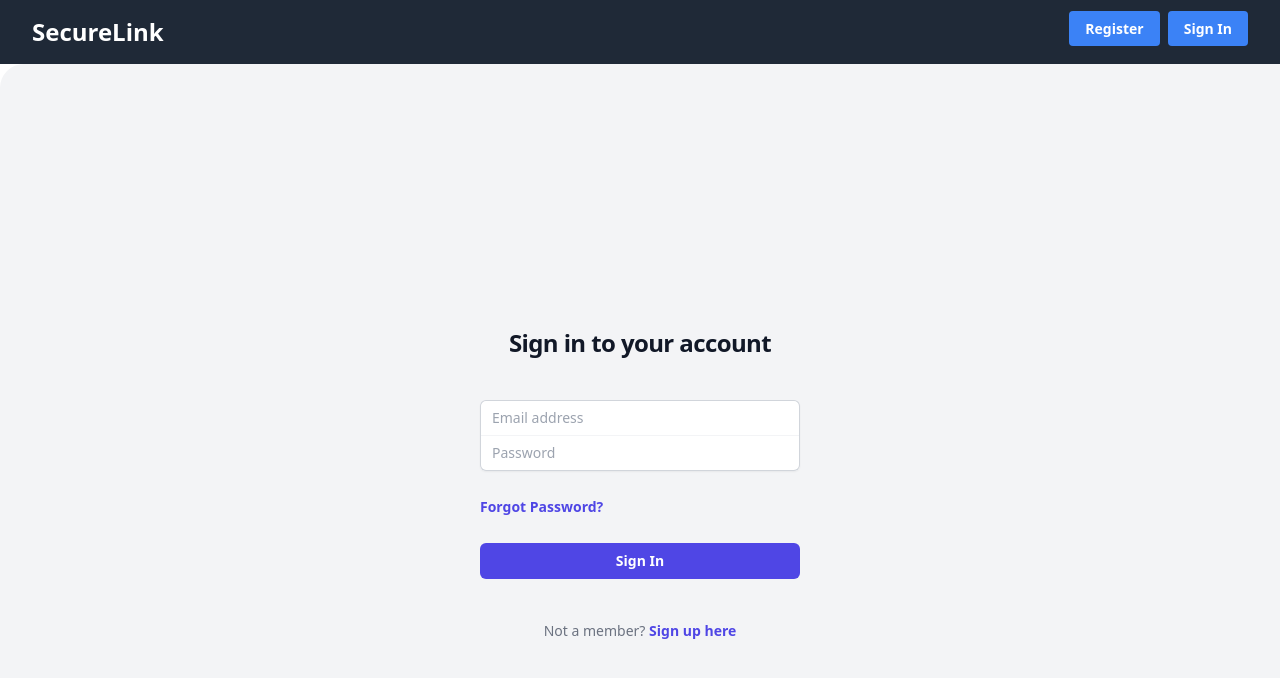
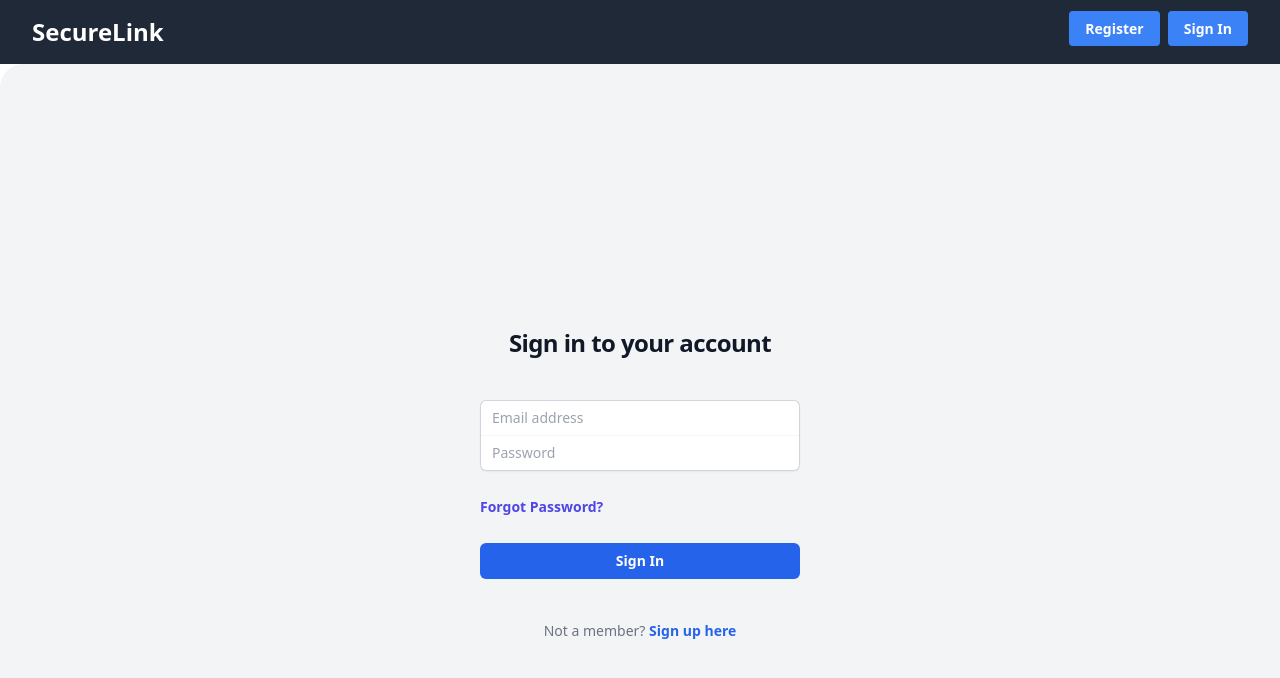
Before and after one commit to jloescher/securelink, a Next.js app: page / in a window 1280 px wide. Shown: the top 678 px of the page. Built offline with nearby package versions, Linux system fonts and the light colour scheme; no server answers.

Commit message:
Cleaned up color scheme

```diff
--- a/src/pages/signin.js
+++ b/src/pages/signin.js
@@ -67,7 +67,7 @@ export default function SignIn() {
               <div>
                 <button
                     type="submit"
-                    className="flex w-full justify-center rounded-md bg-indigo-600 px-3 py-1.5 text-sm font-semibold leading-6 text-white hover:bg-indigo-500 focus-visible:outline focus-visible:outline-2 focus-visible:outline-offset-2 focus-visible:outline-indigo-600"
+                    className="flex w-full justify-center rounded-md bg-blue-600 px-3 py-1.5 text-sm font-semibold leading-6 text-white hover:bg-blue-500 focus-visible:outline focus-visible:outline-2 focus-visible:outline-offset-2 focus-visible:outline-blue-600"
                 >
                   {loading ? "Signing In..." : "Sign In"}
                 </button>
@@ -80,7 +80,7 @@ export default function SignIn() {
 
             <p className="text-center text-sm leading-6 text-gray-500">
               Not a member?{' '}
-              <Link href="/signup" className="font-semibold text-indigo-600 hover:text-indigo-500">
+              <Link href="/signup" className="font-semibold text-blue-600 hover:text-blue-500">
                 Sign up here
               </Link>
             </p>
--- a/src/pages/signup.js
+++ b/src/pages/signup.js
@@ -131,7 +131,7 @@ export default function SignUp() {
             <div>
               <button
                   type="submit"
-                  className="flex w-full justify-center rounded-md bg-indigo-600 px-3 py-1.5 text-sm font-semibold leading-6 text-white hover:bg-indigo-500 focus-visible:outline focus-visible:outline-2 focus-visible:outline-offset-2 focus-visible:outline-indigo-600"
+                  className="flex w-full justify-center rounded-md bg-blue-600 px-3 py-1.5 text-sm font-semibold leading-6 text-white hover:bg-blue-500 focus-visible:outline focus-visible:outline-2 focus-visible:outline-offset-2 focus-visible:outline-blue-600"
               >
                 {loading ? "Signing up..." : "Sign up"}
               </button>
@@ -145,7 +145,7 @@ export default function SignUp() {
 
           <p className="text-center text-sm leading-6 text-gray-500">
             Have an account?{' '}
-            <Link href="/signin" className="font-semibold text-indigo-600 hover:text-indigo-500">
+            <Link href="/signin" className="font-semibold text-blue-600 hover:text-blue-500">
               Sign in here
             </Link>
           </p>
```
